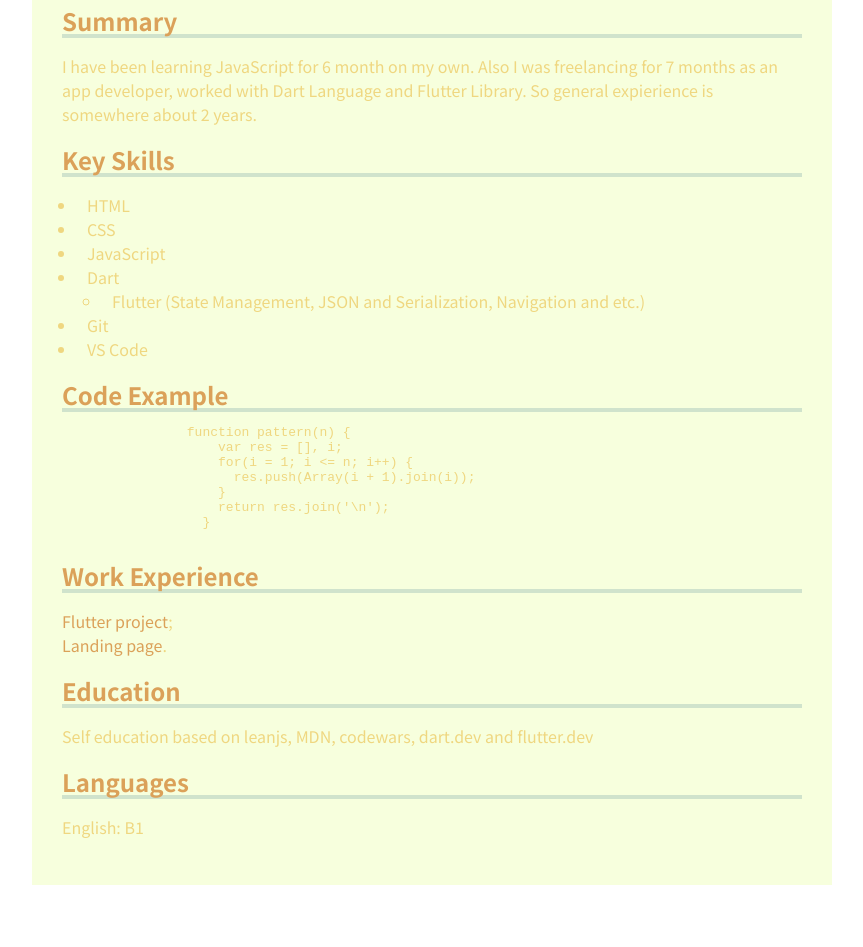
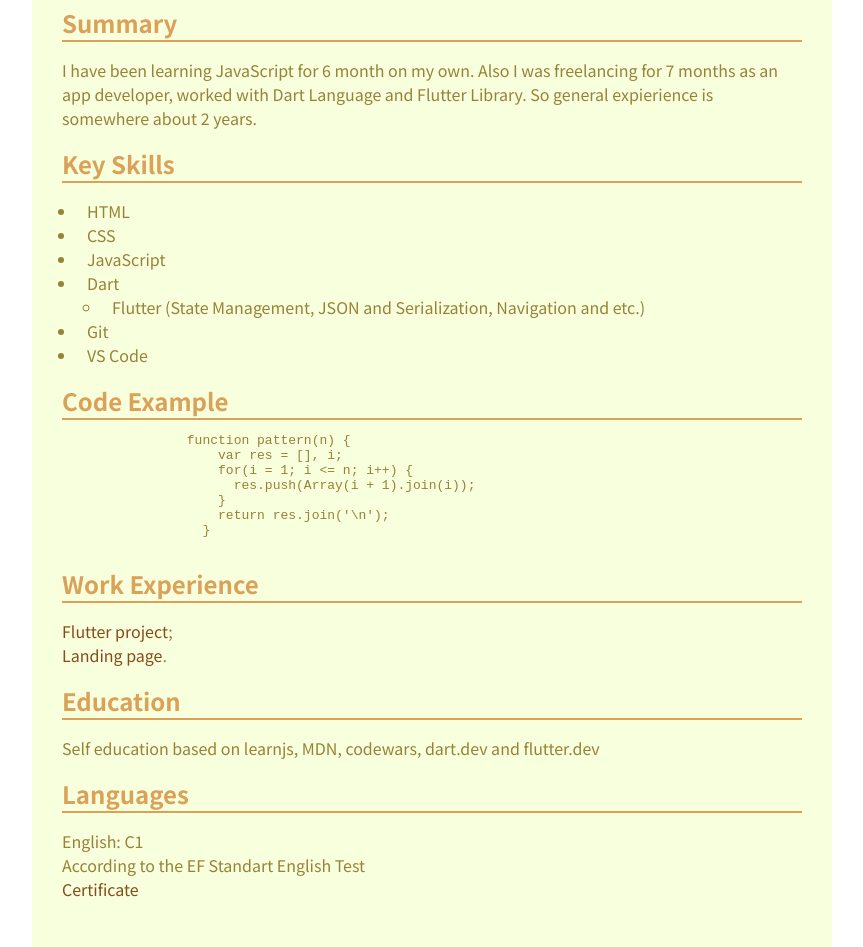
Before and after one commit to Stepa-Kuropatkin/rsschool-cv, a plain HTML site: page index.html in a window 1280 px wide. Shown: the part 333-1280 px from the top of the page, without its empty margins (208-1071 px from the left). Before the commit the page ends 1218 px from the top, so only its background shows below. Drawn offline with Linux system fonts and the light colour scheme.

Commit message:
feat: styles changes + education redacts

```diff
--- a/css/style.css
+++ b/css/style.css
@@ -1,7 +1,7 @@
 body {
   padding: 0;
   margin: 0;
-  color: #efd780;
+  color: #978237;
   font-family: "Noto Sans JP", sans-serif;
 }
 
@@ -17,19 +17,19 @@ h3 {
   padding: 0;
   margin: 0;
   color: #dba159;
+  border-bottom: #dba159 2px solid;
 }
 
 h3 {
   text-align: center;
 }
 
-h2 {
-  background: linear-gradient(180deg, rgba(255, 255, 255, 0) 90%, #d0e3cc 65%);
+a {
+  color: #864c1c;
+  text-decoration: none;
 }
-
-a {
-  color: #dba159;
-  text-decoration: none;
+a:hover {
+  color: #ec8734;
 }
 
 img {
--- a/index.html
+++ b/index.html
@@ -86,7 +86,7 @@
 
         <h2>Work Experience</h2>
         <p>
-          <a href="https://github.com/Stepa-Kuropatkin/weatherapp"
+          <a href="https://github.com/Stepa-Kuropatkin/news_app"
             >Flutter project</a
           >; <br />
           <a href="https://github.com/Stepa-Kuropatkin/first">Landing page</a>.
@@ -94,12 +94,16 @@
 
         <h2>Education</h2>
         <p>
-          Self education based on leanjs, MDN, codewars, dart.dev and
+          Self education based on learnjs, MDN, codewars, dart.dev and
           flutter.dev
         </p>
 
         <h2>Languages</h2>
-        <p>English: B1</p>
+        <p>
+          English: C1 <br />
+          According to the EF Standart English Test<br />
+          <a href="https://www.efset.org/cert/7BbUiC">Certificate</a>
+        </p>
       </main>
     </div>
   </body>
```
